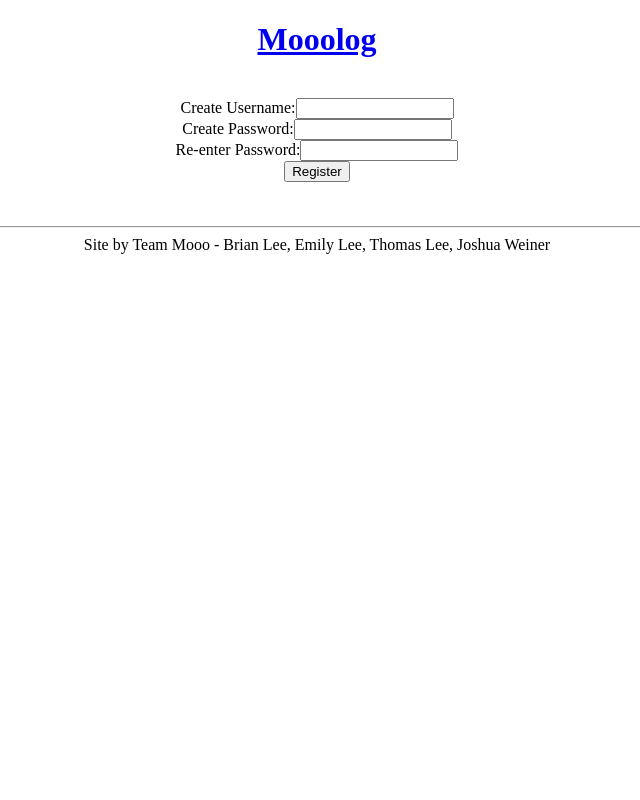
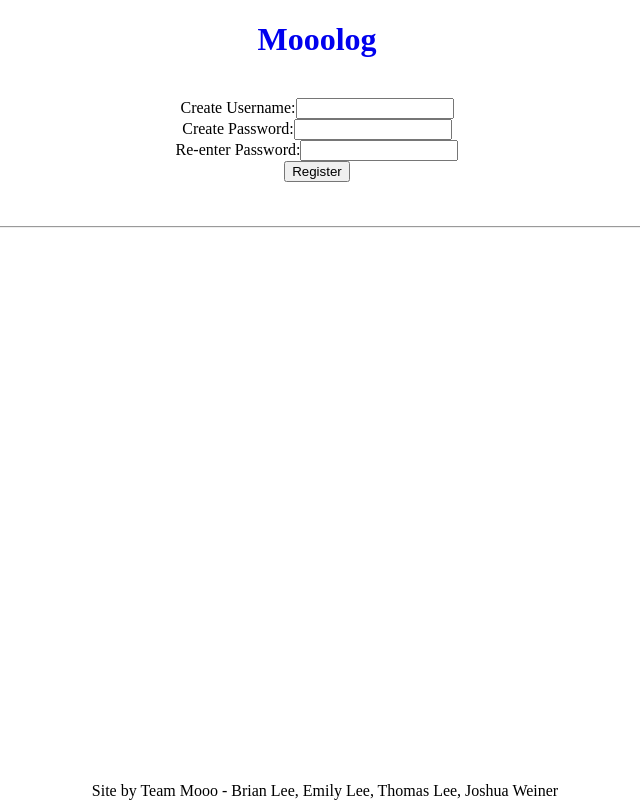
Before and after one commit to zane0916/Mooolog, a Flask app: page /register in a window 1280 px wide. Shown: the whole page, without its empty margins (323-963 px from the left). Run offline with Flask 2, Linux system fonts and the light colour scheme.

Commit message:
moved footer to bottom

```diff
--- /dev/null
+++ b/src/static/style.css
@@ -0,0 +1,10 @@
+a {
+  text-decoration: none;
+}
+
+#footer {
+   position:absolute;
+   bottom:0;
+   width:100%;
+
+}
--- a/src/templates/base.html
+++ b/src/templates/base.html
@@ -1,12 +1,13 @@
 <!DOCTYPE html>
 <html>
   <head>
+    <link rel="stylesheet" href="{{ url_for('static', filename='style.css') }}">
     {% block head %}
     <title>
       {% block title %}{% endblock %}
     </title>
     {% endblock %}
-    </head>
+  </head>
     <body>
         <center><h1><a href="/">Mooolog</a></h1></center>
         {% with msgs = get_flashed_messages() %}
@@ -23,6 +24,6 @@
 
         <br><br>
         <hr>
-        <center>Site by Team Mooo - Brian Lee, Emily Lee, Thomas Lee, Joshua Weiner</center>
-    </body>
+        <center id="footer">Site by Team Mooo - Brian Lee, Emily Lee, Thomas Lee, Joshua Weiner</center>
+  </body>
 </html>
--- /dev/null
+++ b/src/templates/style.css
@@ -0,0 +1,3 @@
+a {
+  text-decoration: none;
+}
```
